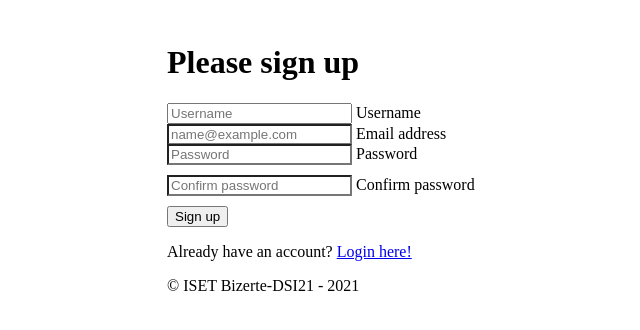
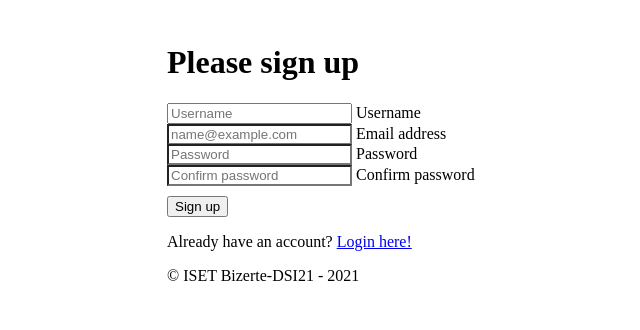
Before and after one commit to houcem-h/dsi21_2021, a PHP site: page /signup.phtml in a window 1280 px wide. Shown: the top 330 px of the page, without its empty margins (308-948 px from the left). Run offline with PHP 8.4, Linux system fonts and the light colour scheme; data that the repository does not hold is empty.

Commit message:
fix some css margins

```diff
--- a/06-todo-app-poo/assets/css/signin.css
+++ b/06-todo-app-poo/assets/css/signin.css
@@ -20,7 +20,11 @@
   }
 
   .form-signin input[type="password"] {
-    margin-bottom: 10px;
+    /* margin-bottom: 10px; */
     border-top-left-radius: 0;
     border-top-right-radius: 0;
   }
+
+  button[type="submit"] {
+    margin-top: 10px;
+  }
```
